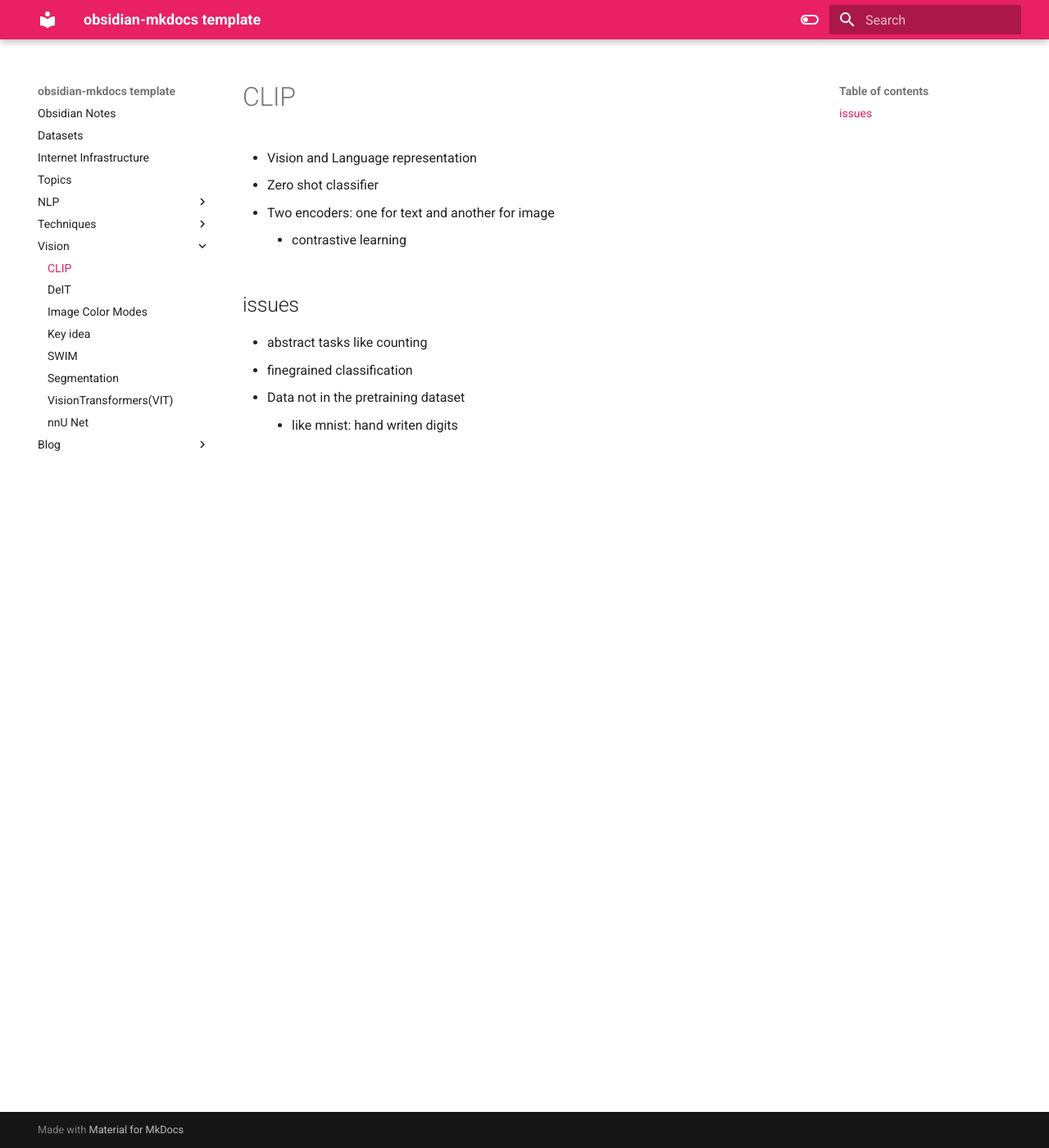
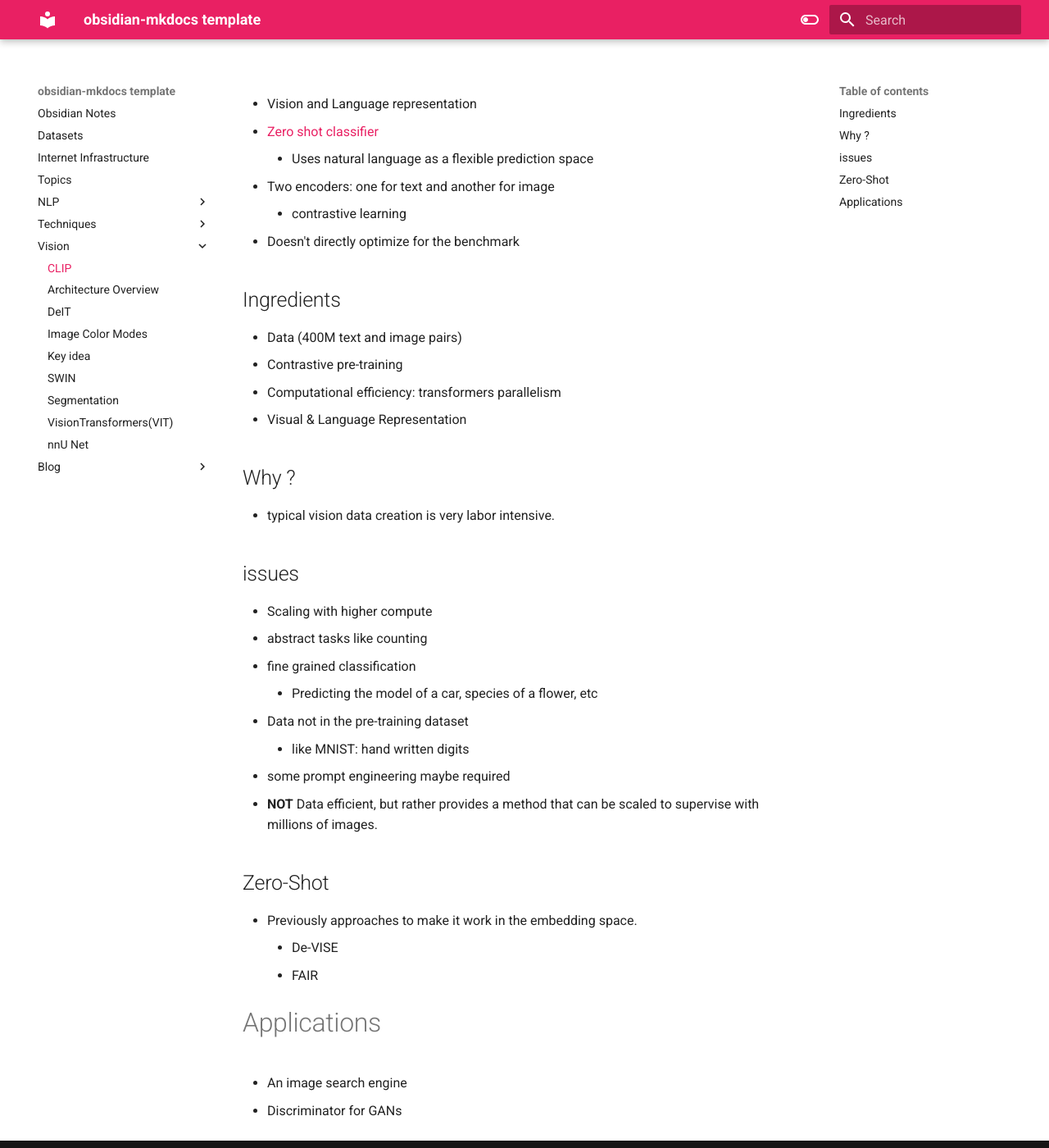
Before and after one commit to suban244/notes, an MkDocs documentation site: the page built from docs/Vision/CLIP.md, in a window 1280 px wide and 1400 px high. Shown: the whole window at 82% size. Built offline with MkDocs 1.6.1 and Material for MkDocs 9.7.7, drawn with Linux system fonts in a browser that asks for light colours.

Commit message:
vault backup: 2024-01-03 07:39:00

```diff
--- a/docs/Topics.md
+++ b/docs/Topics.md
@@ -46,7 +46,7 @@ NLP
 Computer Vision (esp. Medical Imaging)
  - [[Segmentation]]
  - [[VisionTransformers(VIT)]]
- - [[SWIM]]
+ - [[SWIN]]
 
 
  - Object Detection
--- a/docs/Vision/CLIP.md
+++ b/docs/Vision/CLIP.md
@@ -1,9 +1,38 @@
+---
+tags:
+  - zero-shot
+  - natural-language-supervision
+  - multimodal-learning
+  - Vision-Transformers
+  - OpenAI
+---
 - Vision and Language representation
-- Zero shot classifier
+- [Zero shot classifier](CLIP#Zero-Shot)
+	- Uses natural language as a flexible prediction space
 - Two encoders: one for text and another for image
 	- contrastive learning
+- Doesn't directly optimize for the benchmark
+
+## Ingredients
+- Data (400M text and image pairs)
+- Contrastive pre-training
+- Computational efficiency: transformers parallelism
+- Visual & Language Representation
+## Why ?
+- typical vision data creation is very labor intensive.
 ##  issues
+- Scaling with higher compute
 - abstract tasks like counting
-- finegrained classification
-- Data not in the pretraining dataset
-	- like mnist: hand writen digits
+- fine grained classification
+	- Predicting the model of a car, species of a flower, etc
+- Data not in the pre-training dataset
+	- like MNIST: hand written digits
+- some prompt engineering maybe required
+- **NOT** Data efficient, but rather provides a method that can be scaled to supervise with millions of images.
+## Zero-Shot
+- Previously approaches to make it work in the embedding space.
+	- De-VISE
+	- FAIR
+# Applications
+- An image search engine
+- Discriminator for GANs
--- /dev/null
+++ b/docs/Vision/DETR.md
@@ -0,0 +1,2 @@
+# Architecture Overview
+# Bipartite Loss
```
Also changed, not shown: docs/Vision/DeIT.md (+7 -1 lines), docs/Vision/SWIM.md (deleted, +0 -1 lines), docs/Vision/SWIN.md (added, +29 -0 lines), docs/Vision/VisionTransformers(VIT).md (+5 -0 lines), docs/Vision/attachments/Pasted image 20240102083820.png (added), docs/Vision/attachments/Pasted image 20240102084159.png (added), docs/Vision/attachments/Pasted image 20240102084630.png (added).
